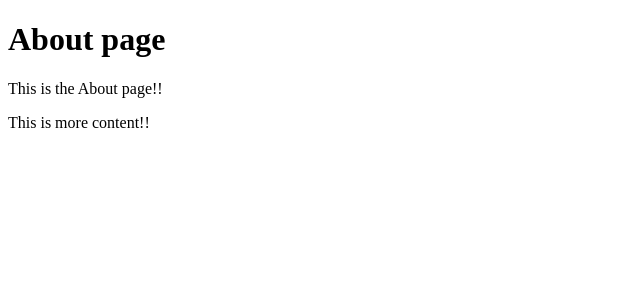
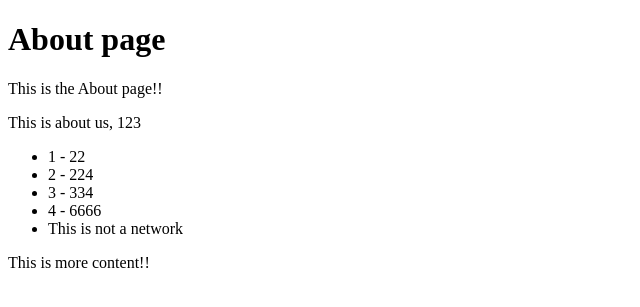
Before and after one commit to justgarcia5/trydjango, a Django app: page /about/ in a window 1280 px wide. Shown: the part 26-333 px from the top of the page, without its empty margins (0-640 px from the left). Run offline with Django 3.2, Linux system fonts and the light colour scheme.

Commit message:
conditionls to about.html

```diff
--- a/pages/views.py
+++ b/pages/views.py
@@ -11,4 +11,10 @@ def contact_view(request, *args, **kwargs):
   return render(request, "contact.html", {})
 
 def about_view(request, *args, **kwargs):
-  return render(request, "about.html", {})
+  my_context = {
+    "my_text": "This is about us",
+    "this_is_true": True,
+    "my_number": 123,
+    "my_list": [22, 224, 312, 6666, "abc"],
+  }
+  return render(request, "about.html", my_context)
--- a/templates/about.html
+++ b/templates/about.html
@@ -1,8 +1,26 @@
 {% extends 'base.html' %}
 
 {% block content %}
+
 <h1>About page</h1>
 <p>This is the About page!!</p>
+
+<p>
+  {{ my_text }}, {{ my_number }}
+</p>
+
+<ul>
+{% for abc in my_list %}
+  {% if abc == 312 %}
+    <li>{{ forloop.counter }} - {{ abc|add:22 }}</li>
+  {% elif abc == "abc"%}
+    <li>This is not a network</li>
+  {% else %}
+    <li>{{ forloop.counter }} - {{ abc }}</li>
+  {% endif %}
+{% endfor %}
+</ul>
+
 {% endblock %}
 
 {% block content_2 %}
--- a/templates/contact.html
+++ b/templates/contact.html
@@ -2,10 +2,9 @@
 
 {% block content %}
 <h1>Contact Page</h1>
-<!-- {{ request.user.is_authenticated }} -->
 <p>Welcome to the contact page</p>
 {% endblock %}
 
 {% block content_2 %}
-<p>Hello </p>
+<p>Contact me</p>
 {% endblock %}
```
